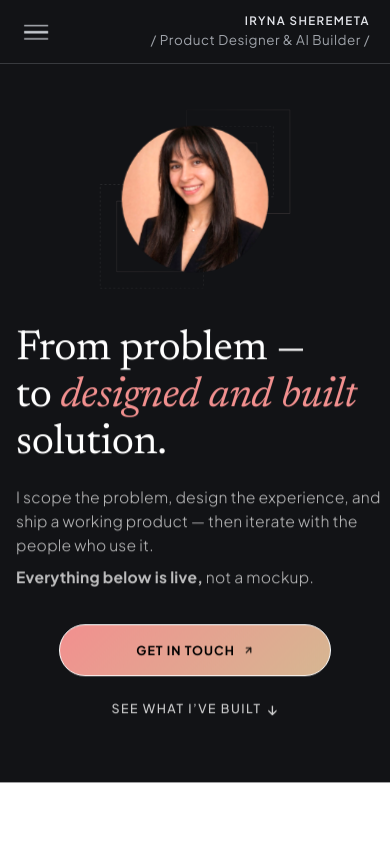
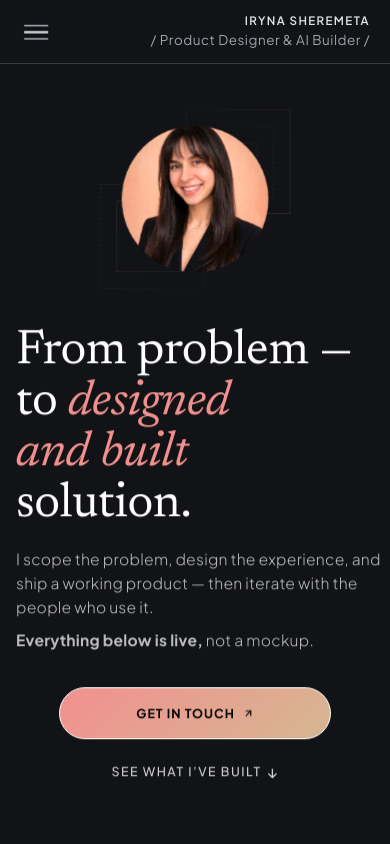
Before and after one commit to Irene2828/porfoliojuly, a Next.js app: page / in a window 390 px wide. Shown: the top 844 px of the page. Built offline with nearby package versions, Linux system fonts and the light colour scheme.

Commit message:
Hero variant C: hire headline 58px, line-height 0.92, 4-line break on mobile

```diff
--- a/src/app/v2/components/HeroV2.tsx
+++ b/src/app/v2/components/HeroV2.tsx
@@ -291,8 +291,14 @@ export default function HeroV2({ variant = 'client' }: { variant?: 'client' | 'h
           }
           .v2-theme .hero-hire .hero-name-group .hero-text .headline-mobile,
           .hero-hire .hero-name-group .hero-text .headline-mobile {
-            font-size: clamp(2.82rem, 12.77vw, 4.18rem) !important; /* hire hero: editorial size, matches AI + closing headlines */
-            line-height: 0.98 !important;
+            font-size: clamp(3rem, 14.87vw, 3.625rem) !important; /* hire hero variant C: 58px at 390px wide, 4-line break */
+            line-height: 0.92 !important;
+          }
+          .v2-theme .hero-hire .hero-name-group .hero-text .headline-mobile .headline-line,
+          .hero-hire .hero-name-group .hero-text .headline-mobile .headline-line,
+          .v2-theme .hero-hire .hero-name-group .hero-text .headline-mobile .headline-line *,
+          .hero-hire .hero-name-group .hero-text .headline-mobile .headline-line * {
+            line-height: 0.92 !important;
           }
           .v2-theme .headline-mobile,
           .hero-statement .headline-mobile,
@@ -972,7 +978,10 @@ export default function HeroV2({ variant = 'client' }: { variant?: 'client' | 'h
                         </span>
                         <span className="headline-line">
                           <span className="headline-mobile-serif-normal">to </span>
-                          <em className="headline-mobile-serif-accent">designed and built</em>
+                          <em className="headline-mobile-serif-accent">designed</em>
+                        </span>
+                        <span className="headline-line">
+                          <em className="headline-mobile-serif-accent">and built</em>
                         </span>
                         <span className="headline-line">
                           <span className="headline-mobile-serif-normal">solution.</span>
```
